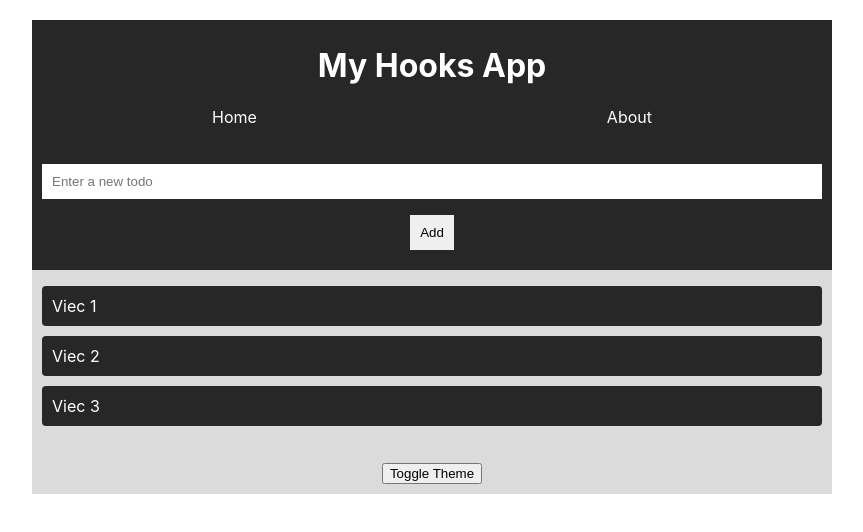
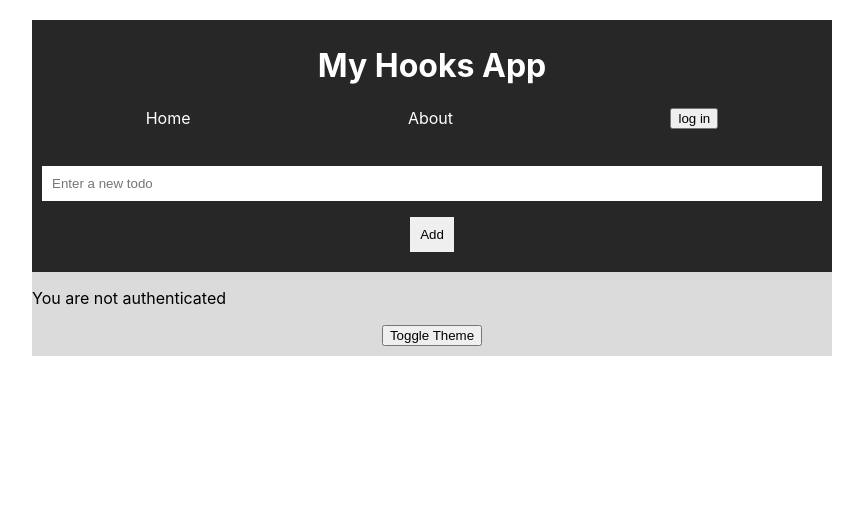
Before and after one commit to hyvuonggia/react-hooks, a React (Create React App) app: page / in a window 1280 px wide. Shown: the top 532 px of the page, without its empty margins (208-1071 px from the left). Built offline with nearby package versions, Linux system fonts and the light colour scheme.

Commit message:
Created AuthContext
This is just a fake authentication to understand useContext, there aren't any actual authenticate stuff

```diff
--- a/src/App.js
+++ b/src/App.js
@@ -1,18 +1,20 @@
 import Navbar from './components/Navbar';
 import ThemeToggle from './components/ThemeToggle';
 import Todo from './components/Todo';
+import AuthContextProvider from './contexts/AuthContext';
 import ThemeContextProvider from './contexts/ThemeContext';
 import TodoContextProvider from './contexts/TodoContext';
-
 
 function App() {
     return (
         <div className="App">
             <ThemeContextProvider>
-                <Navbar />
-                <TodoContextProvider>
-                    <Todo />
-                </TodoContextProvider>
+                <AuthContextProvider>
+                    <Navbar />
+                    <TodoContextProvider>
+                        <Todo />
+                    </TodoContextProvider>
+                </AuthContextProvider>
                 <ThemeToggle />
             </ThemeContextProvider>
         </div>
--- a/src/components/Navbar.jsx
+++ b/src/components/Navbar.jsx
@@ -1,10 +1,15 @@
 import React, { useContext } from "react";
+import { AuthContext } from "../contexts/AuthContext";
 import { ThemeContext } from "../contexts/ThemeContext";
 
 const Navbar = () => {
+    //load theme context
     const { theme } = useContext(ThemeContext);
     const { isLightTheme, light, dark } = theme;
     const style = isLightTheme ? light : dark;
+
+    //load auth context
+    const { isAuthenticated, toggleAuth } = useContext(AuthContext);
 
     return (
         <div className="navbar" style={style}>
@@ -12,6 +17,12 @@ const Navbar = () => {
             <ul>
                 <li>Home</li>
                 <li>About</li>
+                <li>
+                    {isAuthenticated ? "You are logged in " : ""}
+                    <button onClick={toggleAuth}>
+                        {isAuthenticated ? "log out" : "log in"}
+                    </button>
+                </li>
             </ul>
         </div>
     );
--- a/src/components/Todo.jsx
+++ b/src/components/Todo.jsx
@@ -2,18 +2,26 @@ import React, { useContext } from "react";
 import TodoForm from "./TodoForm";
 import TodoItem from "./TodoItem";
 import { TodoContext } from "../contexts/TodoContext";
+import { AuthContext } from "../contexts/AuthContext";
 const Todo = () => {
-    //load context
+    //load theme context
     const { todos } = useContext(TodoContext);
+
+    //load auth context
+    const { isAuthenticated } = useContext(AuthContext);
 
     return (
         <div className="todo-list">
             <TodoForm />
-            <ul>
-                {todos.map((todo) => {
-                    return <TodoItem key={todo.id} todo={todo} />;
-                })}
-            </ul>
+            {isAuthenticated ? (
+                <ul>
+                    {todos.map((todo) => {
+                        return <TodoItem key={todo.id} todo={todo} />;
+                    })}
+                </ul>
+            ) : (
+                <p>You are not authenticated</p>
+            )}
         </div>
     );
 };
--- /dev/null
+++ b/src/contexts/AuthContext.js
@@ -0,0 +1,27 @@
+import React, { createContext, useState } from 'react';
+
+export const AuthContext = createContext();
+
+const AuthContextProvider = ({ children }) => {
+    //State
+    const [isAuthenticated, setIsAuthenticated] = useState(false)
+
+    const toggleAuth = () => {
+        setIsAuthenticated(!isAuthenticated)
+    }
+
+    //context data
+    const authContextData = {
+        isAuthenticated: isAuthenticated,
+        toggleAuth: toggleAuth
+    }
+
+    //return
+    return (
+        <AuthContext.Provider value={authContextData}>
+            {children}
+        </AuthContext.Provider>
+    )
+}
+
+export default AuthContextProvider
```
